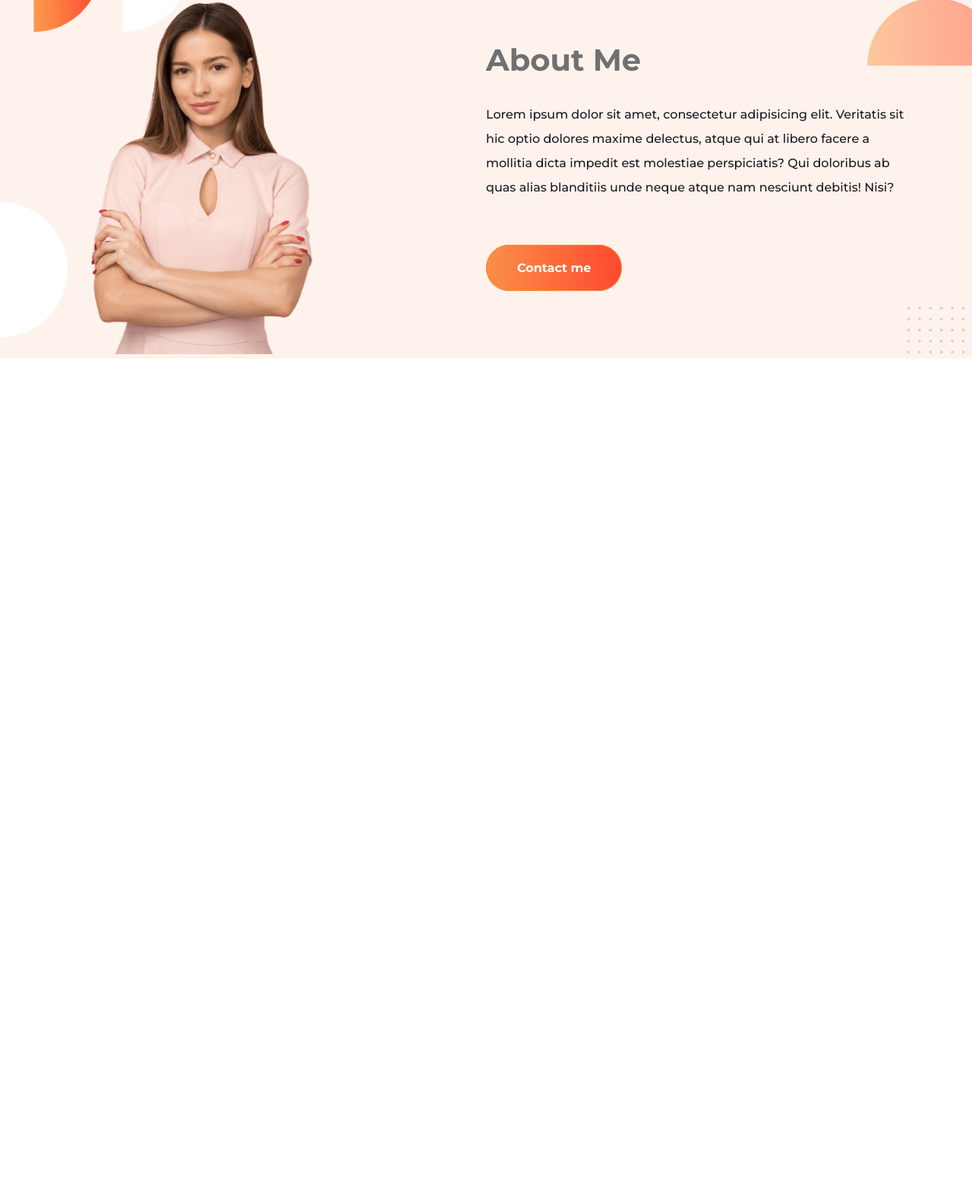
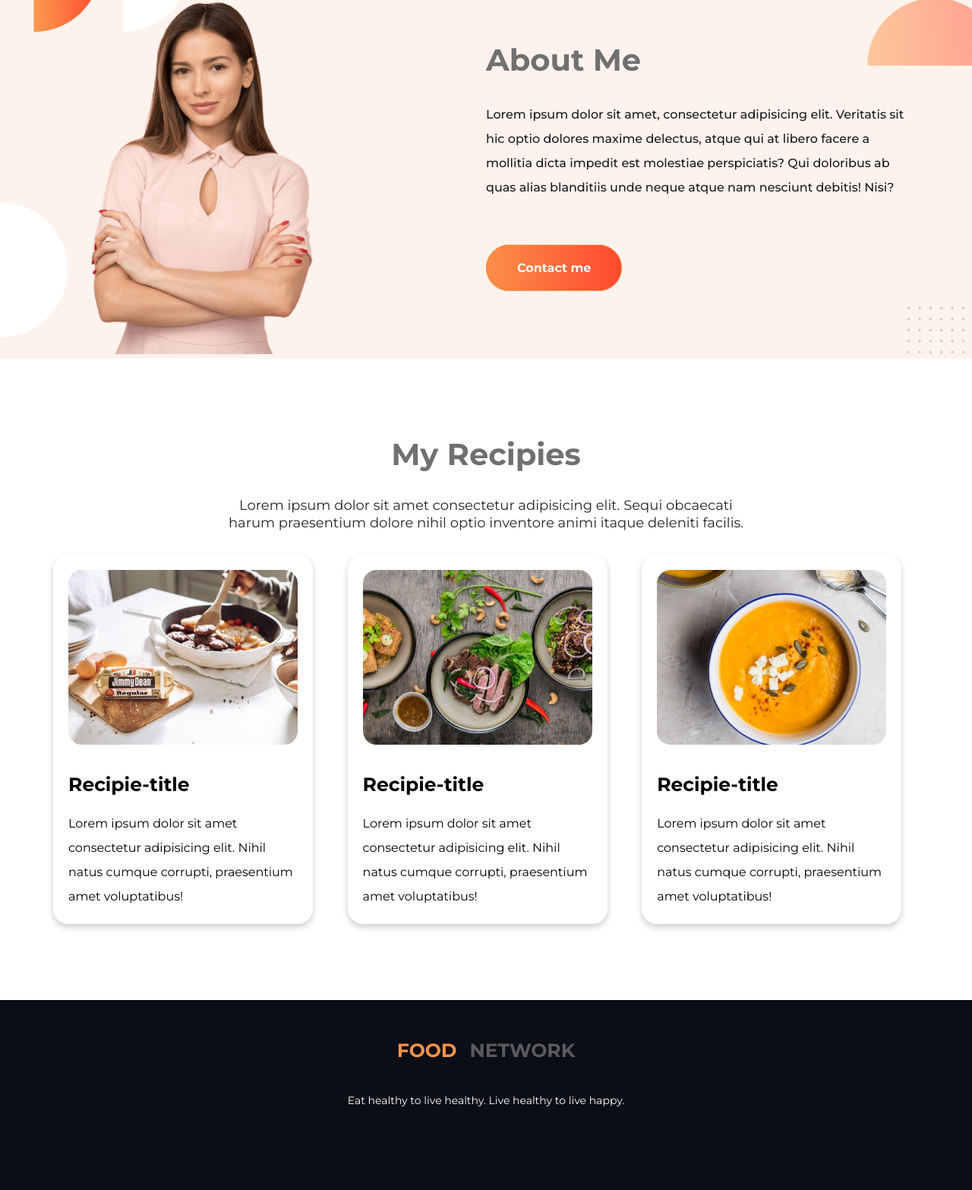
Before and after one commit to towkir-turtle/Food-Network, a plain HTML site: page index.html in a window 1280 px wide. Shown: the part 850-2416 px from the top of the page at 76% size. Before the commit the page ends 1322 px from the top, so only its background shows below. Drawn offline with Linux system fonts and the light colour scheme.

Commit message:
footer added

```diff
--- a/index.html
+++ b/index.html
@@ -48,5 +48,44 @@
         </div>
     </section>
     <!-- End about section -->
+
+    <!-- Start recipie section -->
+    <section class="recipie-section">
+        <div class="row">
+            <div class="little-description">
+                <h2>My Recipies</h2>
+                <p>Lorem ipsum dolor sit amet consectetur adipisicing elit. Sequi obcaecati harum praesentium dolore nihil optio inventore animi itaque deleniti facilis.</p>
+            </div>
+        </div>
+        <div class="row">
+            <div class="recipie-container">
+                <div class="recipie-item">
+                    <img src="images/food/Project Cover.jpg" alt="">
+                    <h3>Recipie-title</h3>
+                    <p>Lorem ipsum dolor sit amet consectetur adipisicing elit. Nihil natus cumque corrupti, praesentium amet voluptatibus!</p>
+                </div>
+                <div class="recipie-item">
+                    <img src="images/food/Project Cover1.jpg" alt="">
+                    <h3>Recipie-title</h3>
+                    <p>Lorem ipsum dolor sit amet consectetur adipisicing elit. Nihil natus cumque corrupti, praesentium amet voluptatibus!</p>
+                </div>
+                <div class="recipie-item">
+                    <img src="images/food/Project Cover.png" alt="">
+                    <h3>Recipie-title</h3>
+                    <p>Lorem ipsum dolor sit amet consectetur adipisicing elit. Nihil natus cumque corrupti, praesentium amet voluptatibus!</p>
+                </div>
+            </div>
+        </div>
+    </section>
+    <!-- End recipie section -->
+
+    <!-- Start footer section -->
+    <footer>
+        <div class="footer-text">
+            <h2><span>FOOD</span> NETWORK</h2>
+            <p>Eat healthy to live healthy. Live healthy to live happy.</p>
+        </div>
+    </footer>
+    <!-- End footer section -->
 </body>
 </html>
--- a/style.css
+++ b/style.css
@@ -8,7 +8,10 @@ body {
   font-family: "Montserrat", sans-serif;
 }
 /* Banner section */
-.banner-section {
+/* .banner-section {
+  margin-bottom: 100px;
+} */
+section {
   margin-bottom: 100px;
 }
 .row {
@@ -79,3 +82,67 @@ body {
   font-weight: 500;
   line-height: 2;
 }
+/* Recipie section */
+.little-description {
+  text-align: center;
+}
+.little-description h2 {
+  color: #707070;
+  font-size: 40px;
+  margin-bottom: 30px;
+}
+.little-description p {
+  width: 60%;
+  margin-left: 20%;
+  font-size: 18px;
+  color: #252525;
+  margin-bottom: 30px;
+  font-weight: 400;
+}
+.recipie-container {
+  display: flex;
+}
+.recipie-container .recipie-item {
+  width: 30%;
+  margin-right: 4%;
+  padding: 20px;
+  box-shadow: 0 4px 8px 0 rgba(0, 0, 0, 0.2);
+  border-radius: 20px;
+}
+.recipie-item:last-child {
+  margin-right: 0;
+}
+.recipie-item img {
+  width: 100%;
+  padding-bottom: 30px;
+}
+.recipie-item h3 {
+  font-size: 25px;
+  padding-bottom: 20px;
+  font-weight: 700;
+}
+.recipie-item p {
+  line-height: 2;
+}
+/* Footer */
+footer {
+  background: #0b0d17;
+  height: 250px;
+}
+.footer-text {
+  padding-top: 50px;
+  text-align: center;
+}
+.footer-text h2 {
+  font-size: 25px;
+  color: #5b5b5b;
+  word-spacing: 10px;
+  padding-bottom: 40px;
+}
+footer h2 span {
+  color: #fb934a;
+}
+footer p {
+  font-size: 14px;
+  color: #fff;
+}
```
